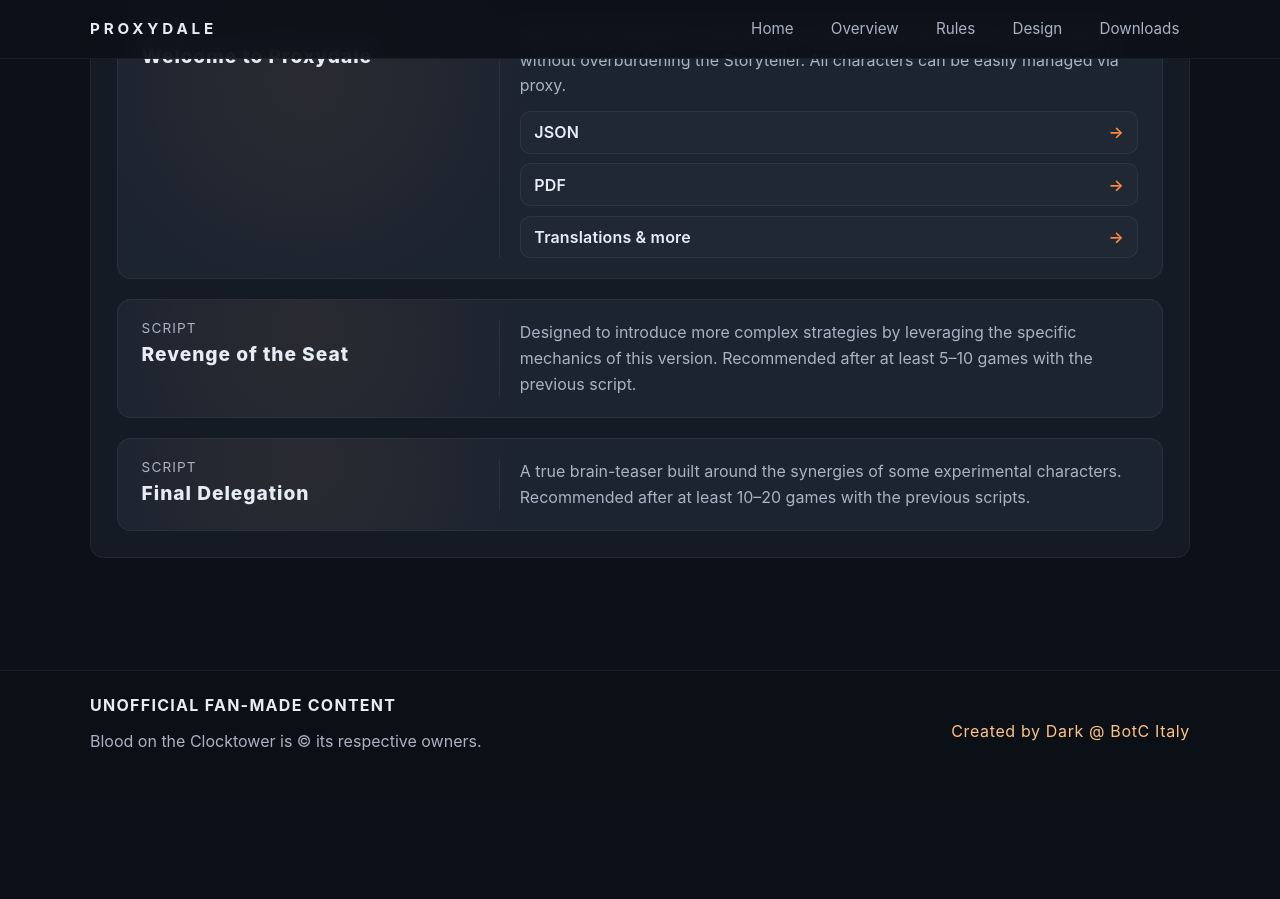
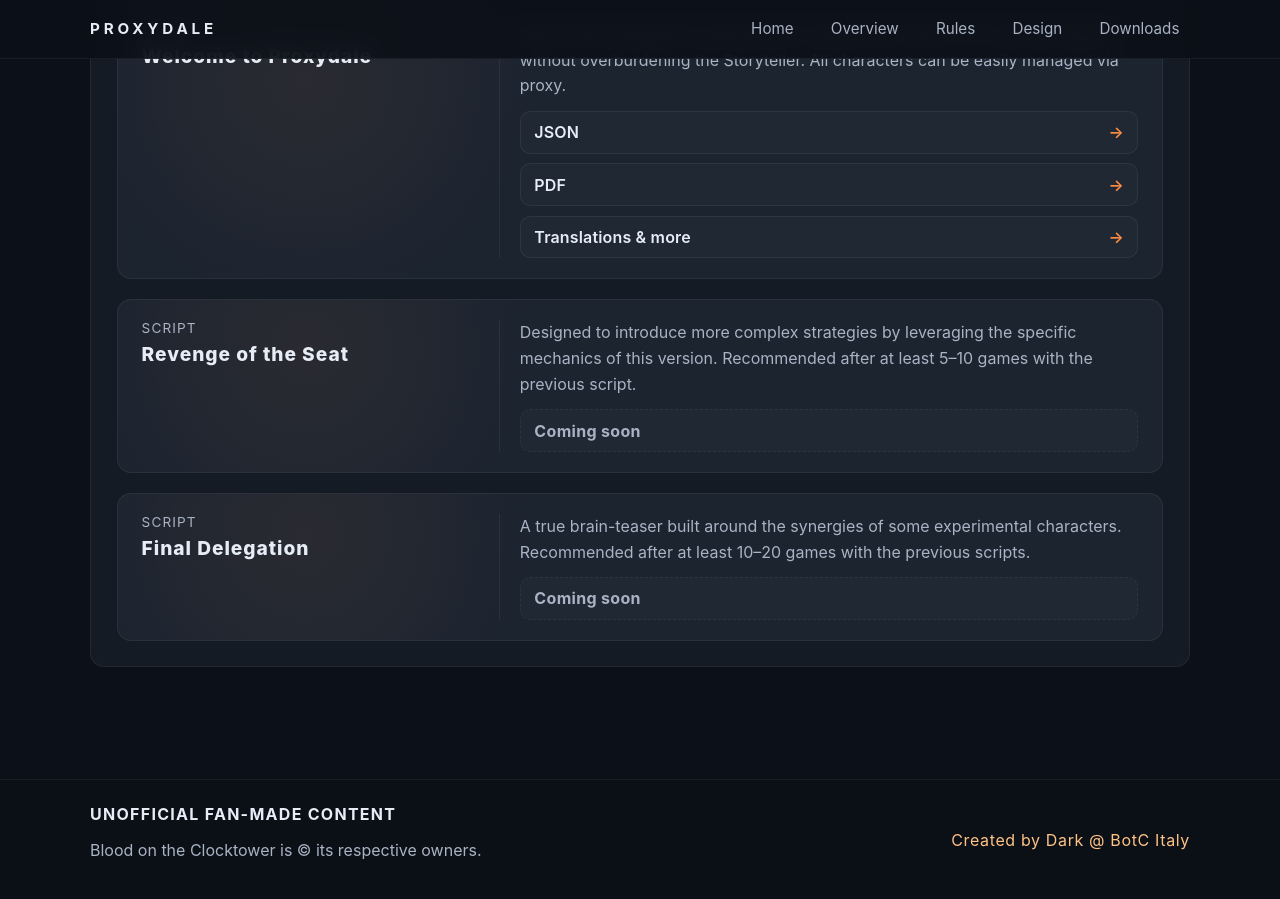
Before and after one commit to Darkseal/Proxydale, a Jekyll site: the page built from index.md, in a window 1280 px wide and 900 px high, scrolled down 3546 px. Built offline with Jekyll 4.4.1, drawn with Linux system fonts in a browser that asks for light colours; before the commit the page ends 4337 px from its top, so only the background shows below that.

Commit message:
Update download-card.html

```diff
--- a/_includes/download-card.html
+++ b/_includes/download-card.html
@@ -14,7 +14,7 @@
           </a>
         {% endfor %}
       </div>
-    {% elsif include.comingsoon %}
+    {% elsif include.coming_soon %}
       <div class="download-card__coming-soon">{{ include.coming_soon }}</div>
     {% endif %}
   </div>
```
